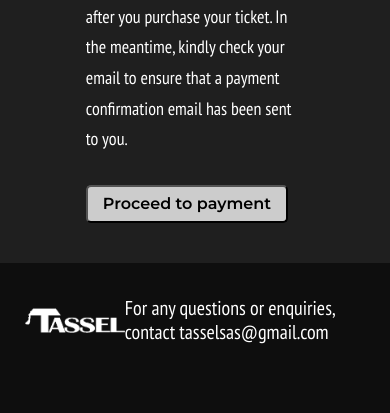
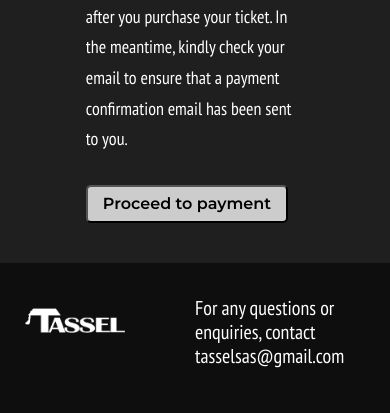
Before and after one commit to koheisanno/tasselsasgala, a Django app: page /tickets/ in a window 390 px wide. Shown: the part 649-1062 px from the top of the page. Run offline with Django 3.2, Linux system fonts and the light colour scheme; some libraries are stand-ins or nearby versions.

Commit message:
mobile version

```diff
--- a/event/models.py
+++ b/event/models.py
@@ -26,7 +26,7 @@ class Person(models.Model):
         return (self.first_Name + " " + self.last_Name + " " + str(self.userid))
 
     def save(self, *args, **kwargs):
-        self.url_link = "https://tasselgala2019.herokuapp.com/" + str(self.userid)
+        self.url_link = "tasselsasgala.com/" + str(self.userid)
         img = qrcode.make(self.url_link)
         canvas = Image.new('RGB', (500, 500), 'white')
         canvas.paste(img)
--- a/event/static/event/eventmain.css
+++ b/event/static/event/eventmain.css
@@ -543,7 +543,7 @@ ul#menu li:hover
   #footercontent h3{
     float:right;
     display: block;
-    width: 70%;
+    width: 50%;
     margin-top: 18px;
     font-size: 20px;
   }
--- a/event/static/event/tickets.css
+++ b/event/static/event/tickets.css
@@ -297,7 +297,7 @@ ul#menu li:hover
   #footercontent h3{
     float:right;
     display: block;
-    width: 70%;
+    width: 50%;
     margin-top: 18px;
     font-size: 20px;
   }
```
